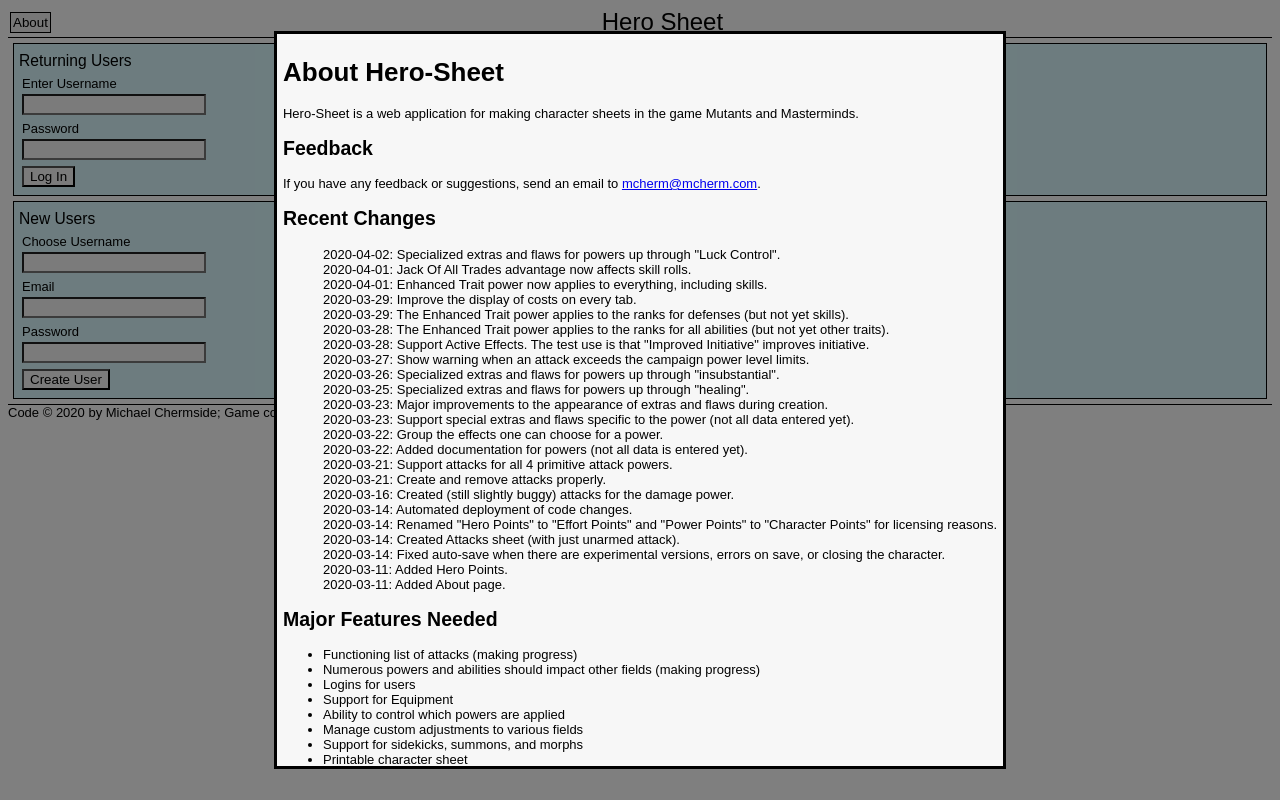
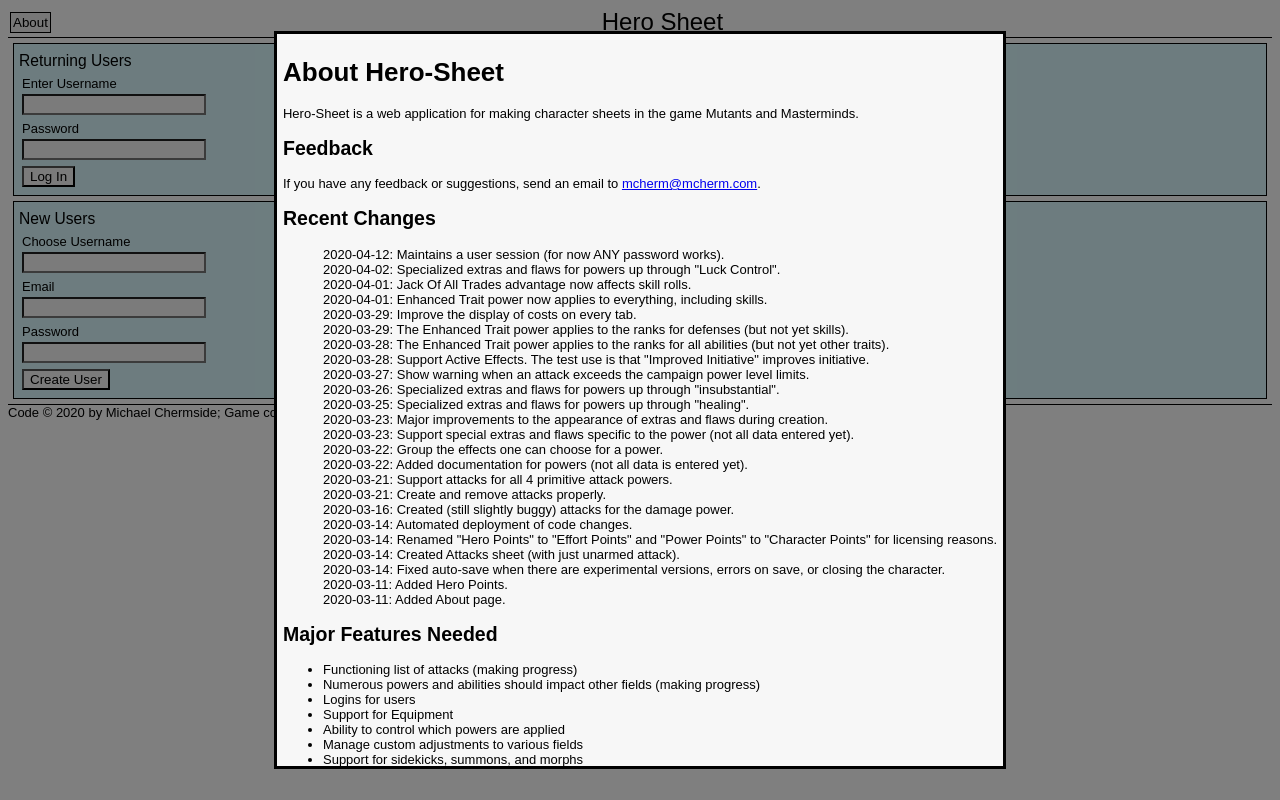
Before and after one commit to mcherm/hero-sheet, a Vue app: page / in a window 1280 px wide. Both pictures are taken after a click on the button "About". Built offline with nearby package versions, Linux system fonts and the light colour scheme; no server answers.

Commit message:
Acknowledge the work that took over a week to do!

```diff
--- a/src/components/AboutApplication.vue
+++ b/src/components/AboutApplication.vue
@@ -6,6 +6,7 @@
     <p>If you have any feedback or suggestions, send an email to <a href="mailto:mcherm@mcherm.com">mcherm@mcherm.com</a>.</p>
     <h2>Recent Changes</h2>
     <ul class="change-list">
+      <li>2020-04-12: Maintains a user session (for now ANY password works).</li>
       <li>2020-04-02: Specialized extras and flaws for powers up through "Luck Control".</li>
       <li>2020-04-01: Jack Of All Trades advantage now affects skill rolls.</li>
       <li>2020-04-01: Enhanced Trait power now applies to everything, including skills.</li>
```
